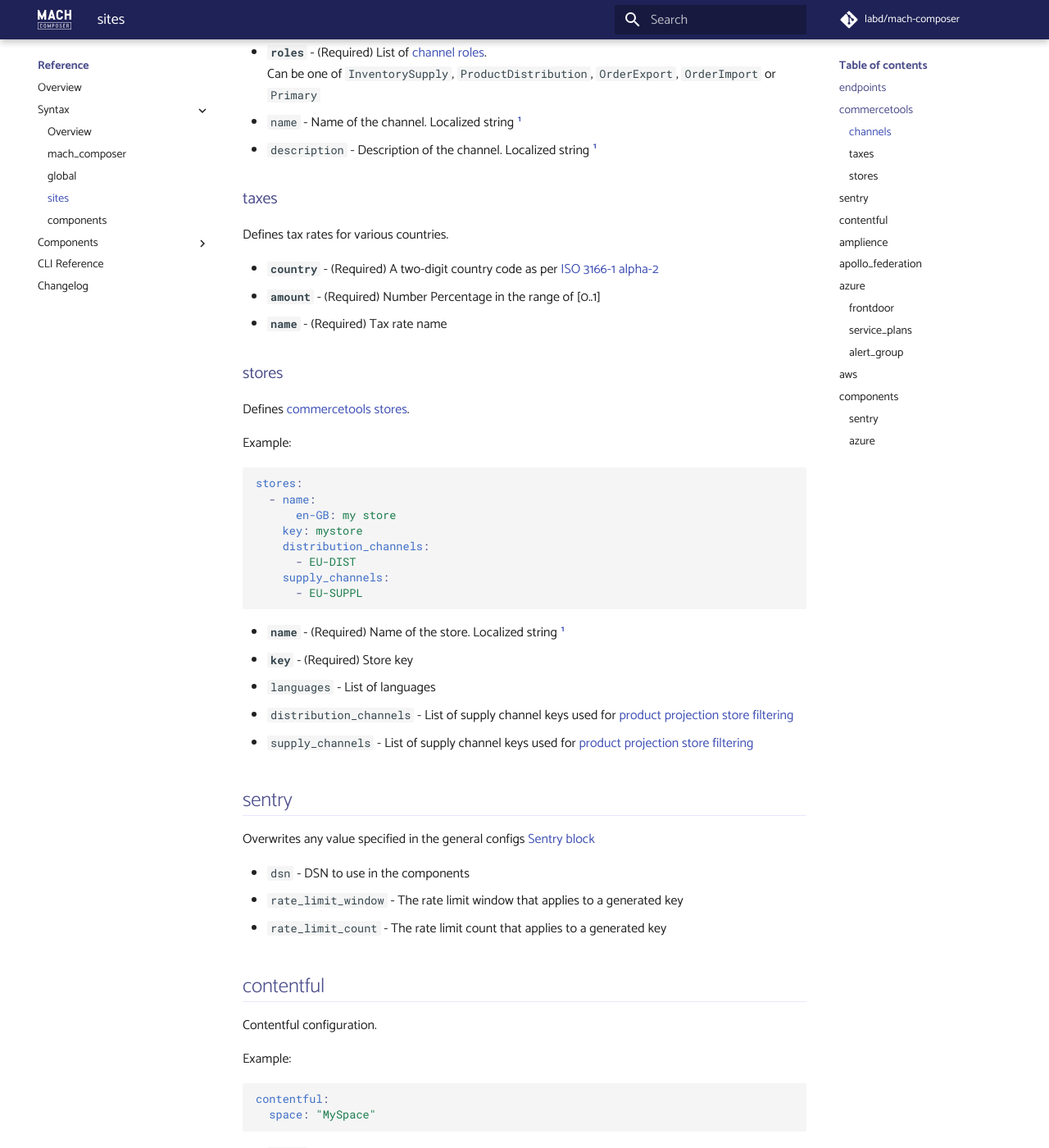
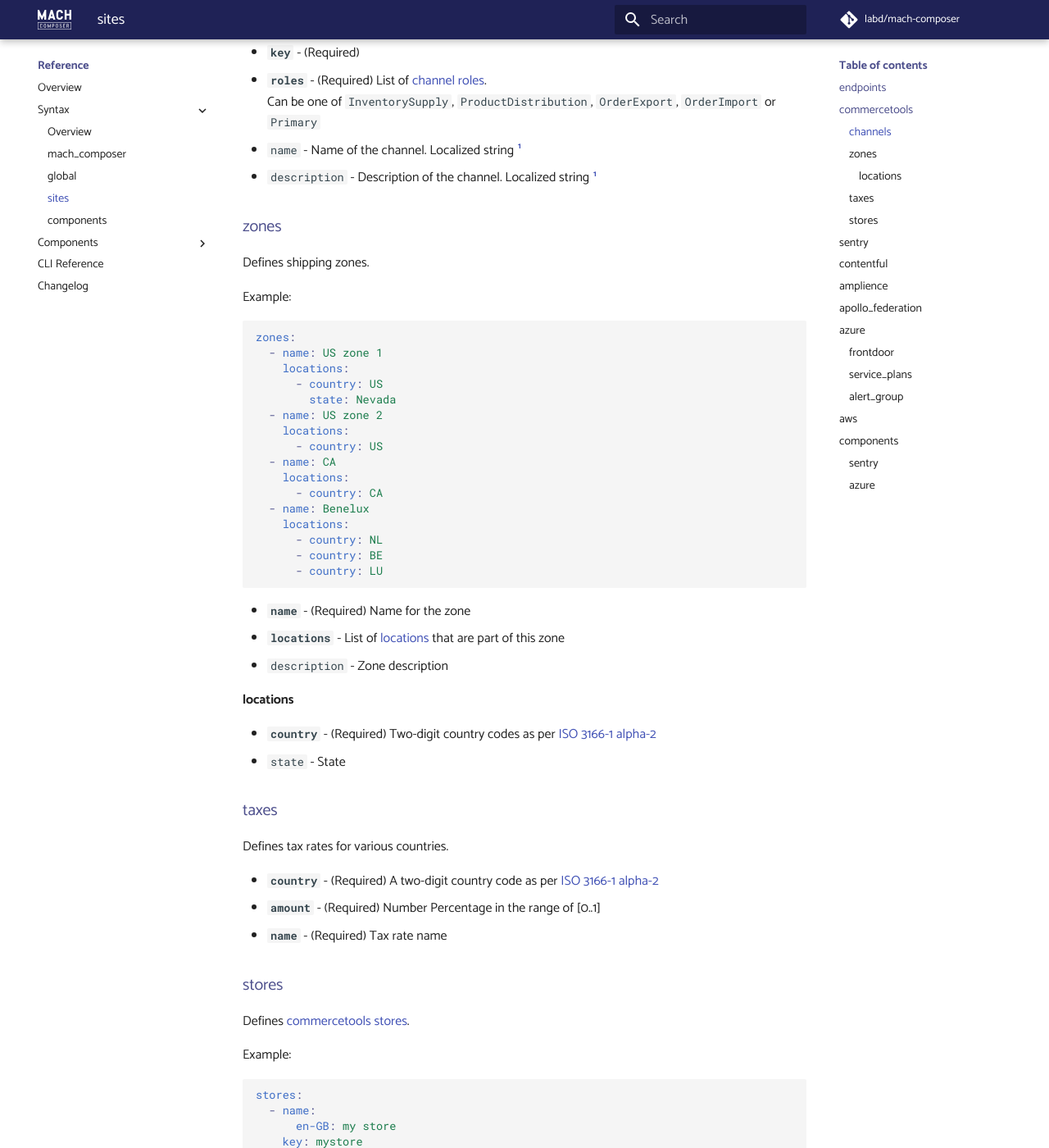
Before and after one commit to mach-composer/mach-composer-cli, an MkDocs documentation site: the page built from docs/src/reference/syntax/sites.md, in a window 1280 px wide and 1400 px high, scrolled down 2508 px. Shown: the whole window at 82% size. Built offline with MkDocs 1.6.1 and Material for MkDocs 9.7.7, drawn with Linux system fonts in a browser that asks for light colours; a script that is not in the unit is left out; comment, search, counter and statistics services are not loaded; some of the changed text lies outside the part shown.

Commit message:
Add support for commercetools shipping zones

````diff
--- a/docs/src/reference/syntax/sites.md
+++ b/docs/src/reference/syntax/sites.md
@@ -69,6 +69,7 @@
   Defaults to True
 - `channels` - List of [channel definitions](#channels)
 - `taxes` - List of [tax definitions](#taxes)
+- `zones` - List of [zone definitions](#zones)
 - `stores` - List of [store definitions](#stores) if multiple (store) contexts are going to be used.
 - `create_frontend_credentials` - Defines if frontend API credentials must be created
   Defaults to `true`
@@ -99,6 +100,40 @@
     Can be one of `InventorySupply`, `ProductDistribution`, `OrderExport`, `OrderImport` or `Primary`
 - `name` - Name of the channel. Localized string [^1]
 - `description` - Description of the channel. Localized string [^1]
+
+### zones
+
+Defines shipping zones.
+
+Example:
+```yaml
+zones:
+  - name: US zone 1
+    locations:
+      - country: US
+        state: Nevada
+  - name: US zone 2
+    locations:
+      - country: US
+  - name: CA
+    locations:
+      - country: CA
+  - name: Benelux
+    locations:
+      - country: NL
+      - country: BE
+      - country: LU
+
+```
+
+- **`name`** - (Required) Name for the zone
+- **`locations`** - List of [locations](#locations) that are part of this zone
+- `description` - Zone description
+
+#### locations
+
+- **`country`** - (Required) Two-digit country codes as per [ISO 3166-1 alpha-2](https://en.wikipedia.org/wiki/ISO_3166-1_alpha-2)
+- `state` - State
 
 ### taxes
 
````
Also changed, not shown: CHANGELOG.md, 2 other files.
